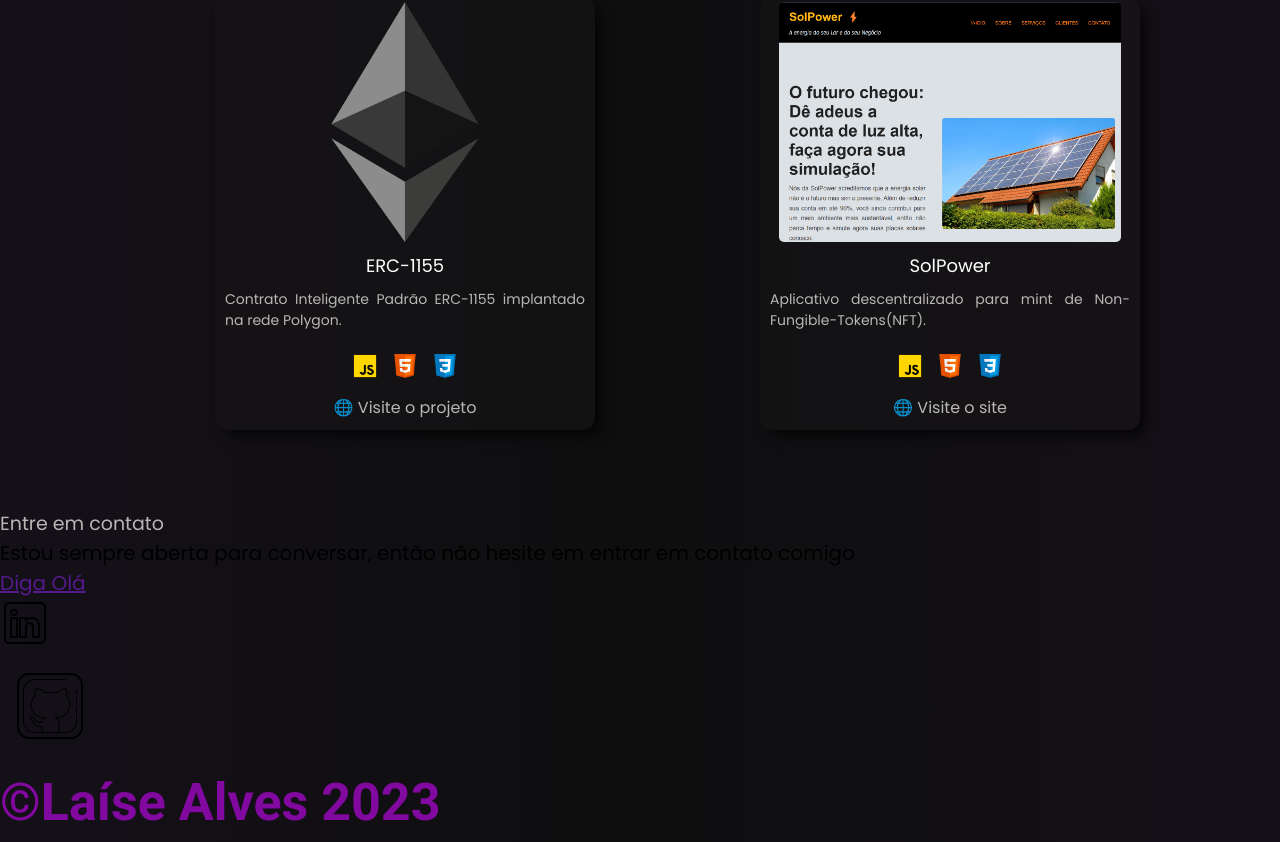
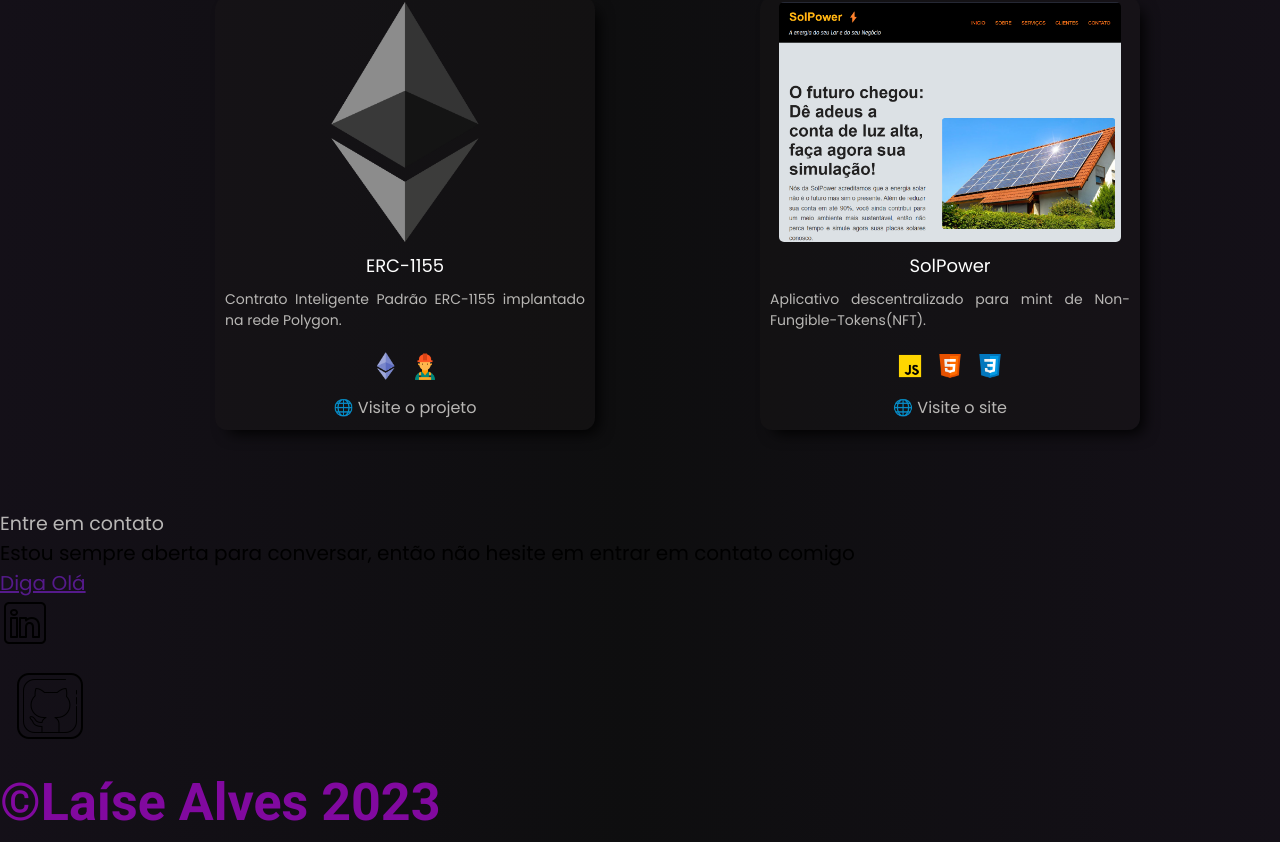
Before and after one commit to laisevdev/myPortfolio, a React (Vite) app: page / in a window 1280 px wide. Shown: the part 2341-3183 px from the top of the page. Built offline with nearby package versions, Linux system fonts and the light colour scheme.

Commit message:
[refactor]: exchange tech icons erc1155 project

```diff
--- a/src/components/Projects/Project.jsx
+++ b/src/components/Projects/Project.jsx
@@ -143,17 +143,12 @@ const Project = () => {
                             <ul>
                                 <li>
                                     <a href="">
-                                        <img src={JS_} alt="JavaScript" />
+                                        <img src={SOLIDITY} alt="Solidity" />
                                     </a>
                                 </li>
                                 <li>
                                     <a href="">
-                                        <img src={HTML_} alt="HTML5" />
-                                    </a>
-                                </li>
-                                <li>
-                                    <a href="#" alt="CSS3">
-                                        <img src={CSS_} alt="CSS3" />
+                                        <img src={HARDHAT} alt="HARDHAT" />
                                     </a>
                                 </li>
                             </ul>
```
